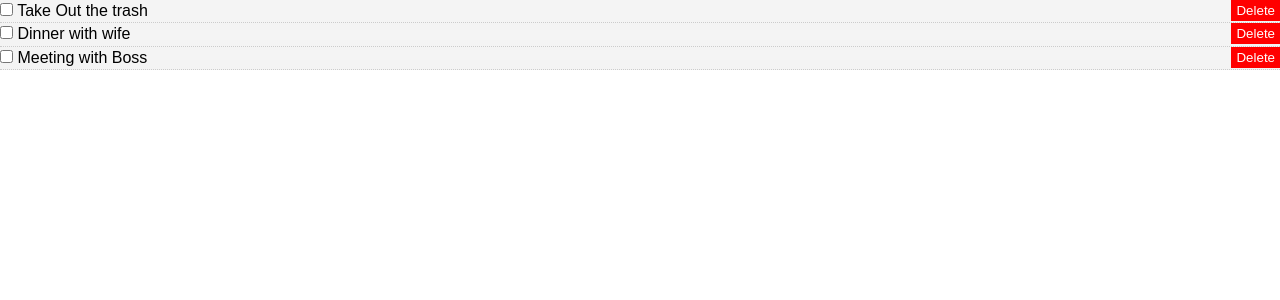
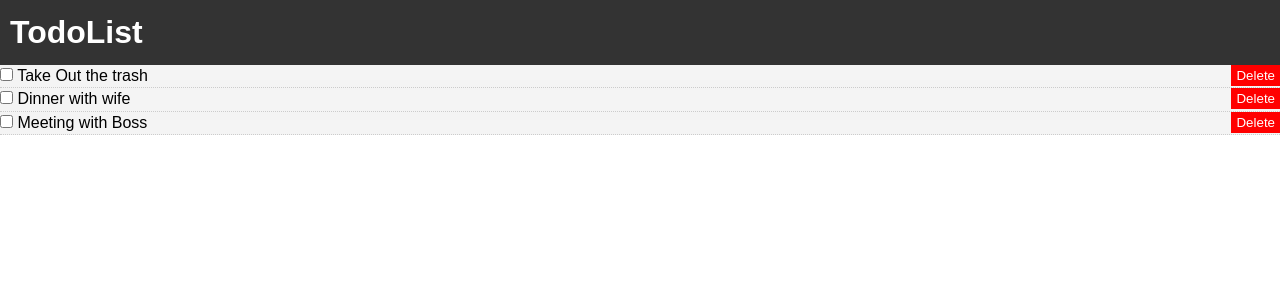
Before and after one commit to waleed-jamil/reactjs_todolist_basic_project, a React (Create React App) app: page / in a window 1280 px wide. Shown: the top 300 px of the page. Built offline with nearby package versions, Linux system fonts and the light colour scheme.

Commit message:
adding header - a function component

```diff
--- a/src/App.js
+++ b/src/App.js
@@ -1,5 +1,6 @@
 import React, { Component } from 'react';
 import Todos from './components/Todos'
+import Header from './components/layout/Header'
 import './App.css';
 
 class App extends Component {
@@ -46,6 +47,7 @@
     //console.log(this.state.todos)
     return (
       <div className="App">
+          <Header/>
           <Todos todos = {this.state.todos} toggleComplete={this.toggleComplete}
                   delItem={this.delItem}/>
       </div>
@@ -53,13 +55,4 @@
   }
 }
 
-// function App() {
-//   return (
-//     <div className="App">
-//         {/* <h1>APP</h1> */}
-//         <Todos />
-//     </div>
-//   );
-// }
-
 export default App;
--- /dev/null
+++ b/src/components/layout/Header.js
@@ -0,0 +1,17 @@
+import React from 'react';
+
+function Header() {
+  return (
+    <header style={headerStyle}>
+        <h1>TodoList</h1>
+    </header>
+  );
+}
+
+const headerStyle = {
+    background: '#333',
+    color: '#fff',
+    padding: '10px'
+}
+
+export default Header;
```
